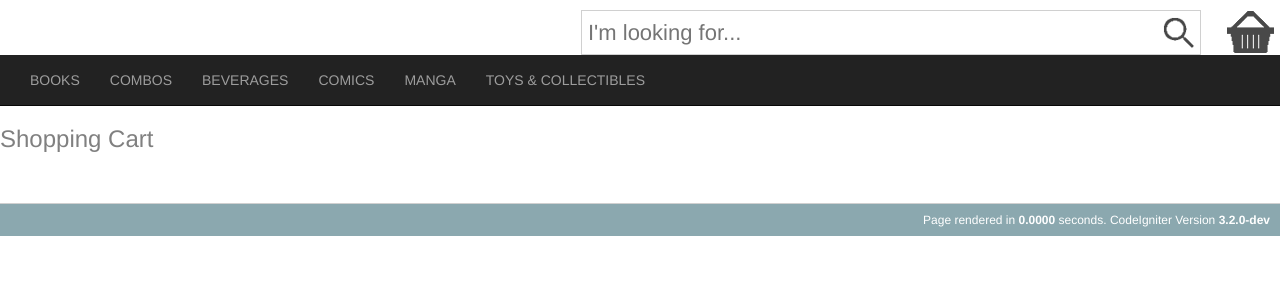
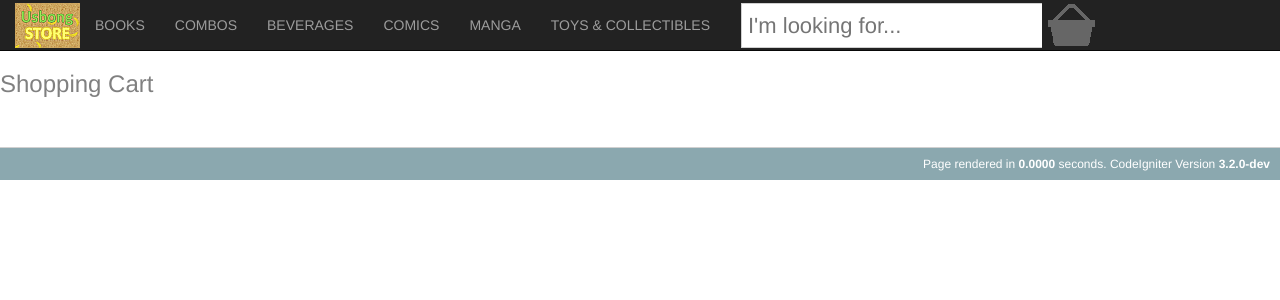
Before and after one commit to masarapmabuhay/UsbongStore, a CodeIgniter app: page /usbong_store/index.php/cart/shoppingcart in a window 1280 px wide. Shown: the top 300 px of the page. Run offline with CodeIgniter, Linux system fonts and the light colour scheme; data that the repository does not hold is empty; some libraries are stand-ins or nearby versions.

Commit message:
+updated: navigation bar design --> Usbong Store logo, categories, search box, and shopping cart are all in one row --> work-in-progress (design) --> hopefully, the look-and-feel would eventually resemble the Usbong Store app --> right now, it looks somewhat more like GitHub after the design revisions

```diff
--- a/usbong_store/application/views/templates/header.php
+++ b/usbong_store/application/views/templates/header.php
@@ -5,6 +5,19 @@ defined('BASEPATH') OR exit('No direct script access allowed');
 <head>
 </head>
 <body>
+
+	<nav class="navbar navbar-inverse navbar-static-top">
+	  <div class="container-fluid">
+		<ul class="nav navbar-nav">
+		  <li><div class="usbongLogo"><img src="<?php echo base_url('assets/images/usbongStoreBrandLogo.png'); ?>"></div></li>
+		  <li><a href = "<?php echo site_url('b/books/')?>">BOOKS</a></li>
+		  <li><a href = "<?php echo site_url('b/combos/')?>">COMBOS</a></li>
+		  <li><a href = "<?php echo site_url('b/beverages/')?>">BEVERAGES</a></li>
+		  <li><a href = "<?php echo site_url('b/comics/')?>">COMICS</a></a></li>
+		  <li><a href = "<?php echo site_url('b/manga/')?>">MANGA</a></a></li>
+		  <li><a href = "<?php echo site_url('b/toys-and-collectibles/')?>">TOYS & COLLECTIBLES</a></a></li>
+		</ul>
+		<div class="navbar-header">
       		<div class="Topbar-container">
 			    <div class="Cart-container">
 					<form method="post" action="<?php echo site_url('cart/shoppingcart')?>">
@@ -22,24 +35,10 @@ defined('BASEPATH') OR exit('No direct script access allowed');
 						echo '<input type="text" class="Search-input" placeholder="I\'m looking for..." name="param">';
 					}
 					?>
-				<div class="Button-container">
-					<button type="submit" class="Button">
-						<img src="<?php echo base_url('assets/images/magnifying_glass.png'); ?>">
-					</button>
-				</div>
 					</form>
 			    </div>
 		    </div>
-	<nav class="navbar navbar-inverse navbar-static-top">
-	  <div class="container-fluid">
-		<ul class="nav navbar-nav">
-		  <li><a href = "<?php echo site_url('b/books/')?>">BOOKS</a></li>
-		  <li><a href = "<?php echo site_url('b/combos/')?>">COMBOS</a></li>
-		  <li><a href = "<?php echo site_url('b/beverages/')?>">BEVERAGES</a></li>
-		  <li><a href = "<?php echo site_url('b/comics/')?>">COMICS</a></a></li>
-		  <li><a href = "<?php echo site_url('b/manga/')?>">MANGA</a></a></li>
-		  <li><a href = "<?php echo site_url('b/toys-and-collectibles/')?>">TOYS & COLLECTIBLES</a></a></li>
-		  </ul>
+    	</div>
 	  </div>
 	</nav>
 </body>
--- a/usbong_store/application/views/templates/style.php
+++ b/usbong_store/application/views/templates/style.php
@@ -17,8 +17,7 @@ defined('BASEPATH') OR exit('No direct script access allowed');
 
 	body {
 		background-color: #fff;
-		margin: 10px 0px 10px 0px;
-		margin-top: 10px;
+		margin: 0px 0px 0px 0px;
 		max-width: 100%;
 		font: 16px/24px normal "Helvetica Neue",Helvetica,Arial,sans-serif;
 		color: #808080;
@@ -40,12 +39,13 @@ defined('BASEPATH') OR exit('No direct script access allowed');
 	}
 
 	.Search-container {
-		float: right;
-		width: 50%;
+		float: left;
+		width: 80%;
+		margin-top: 3px;
+		margin-left: 16px;
 	}
 
 	.Search-input {
-		width: 90%;
 		float: left;
 		font-size: 22px;
 		padding: 6px;
@@ -86,8 +86,11 @@ defined('BASEPATH') OR exit('No direct script access allowed');
 	}
 
 	.Button-cart {
-		background:#ffffff;
-		border: 0px solid
+		background: #0000000;
+		border: 0px solid;
+		padding: 0px;
+		margin-top: 4px;
+		margin-left: 6px;
 	}
 
 	.nav {
@@ -96,6 +99,10 @@ defined('BASEPATH') OR exit('No direct script access allowed');
 	.header {
 		margin: 0px 10px 0px 10px;
 	}
+
+	.usbongLogo {
+		margin-top: 3px;
+	}
 }
 </style>
 </head>
```
Also changed, not shown: usbong_store/assets/images/cart_icon.png, usbong_store/assets/images/usbongStoreBrandLogo.png. Lines whose indentation alone changed are shown as unchanged.
